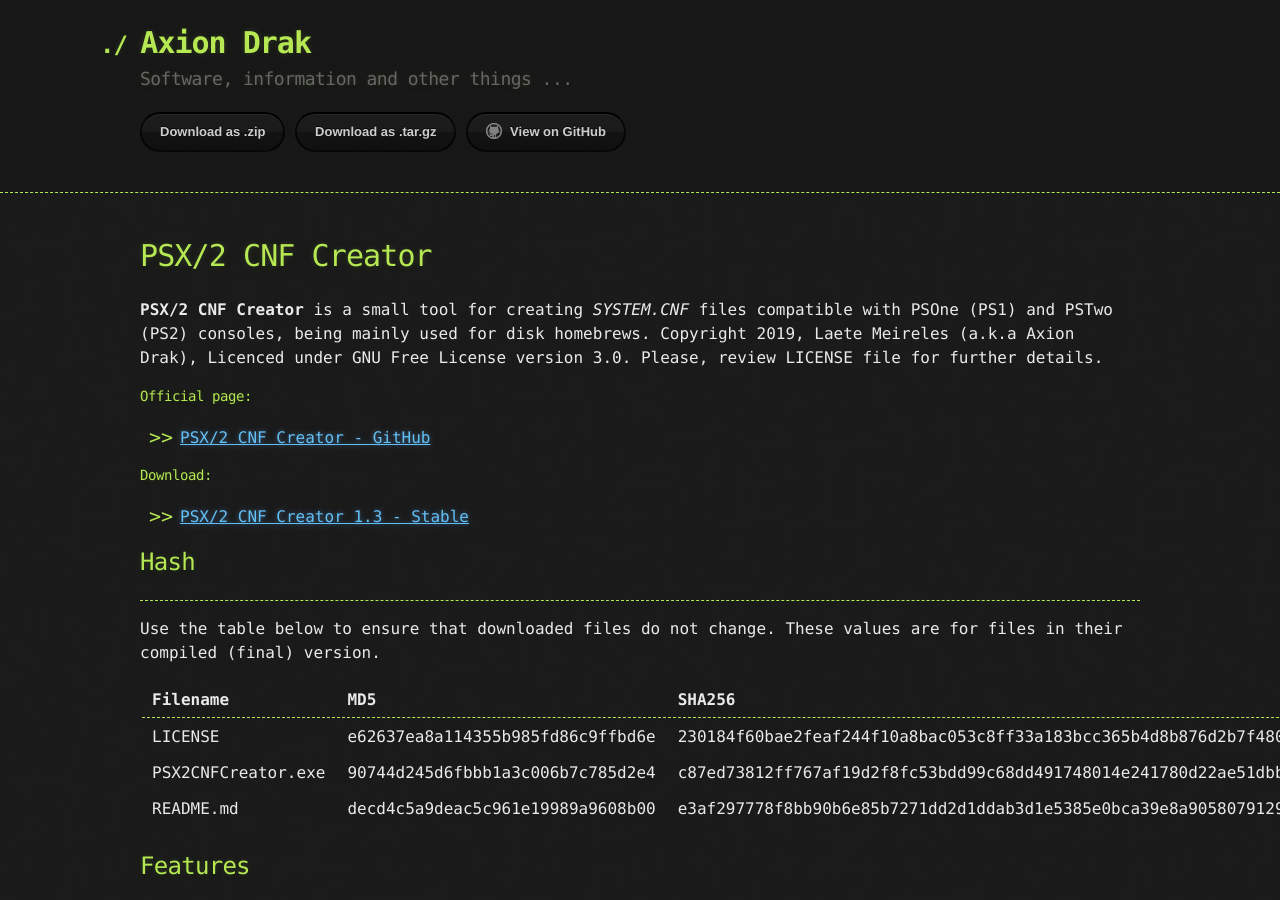
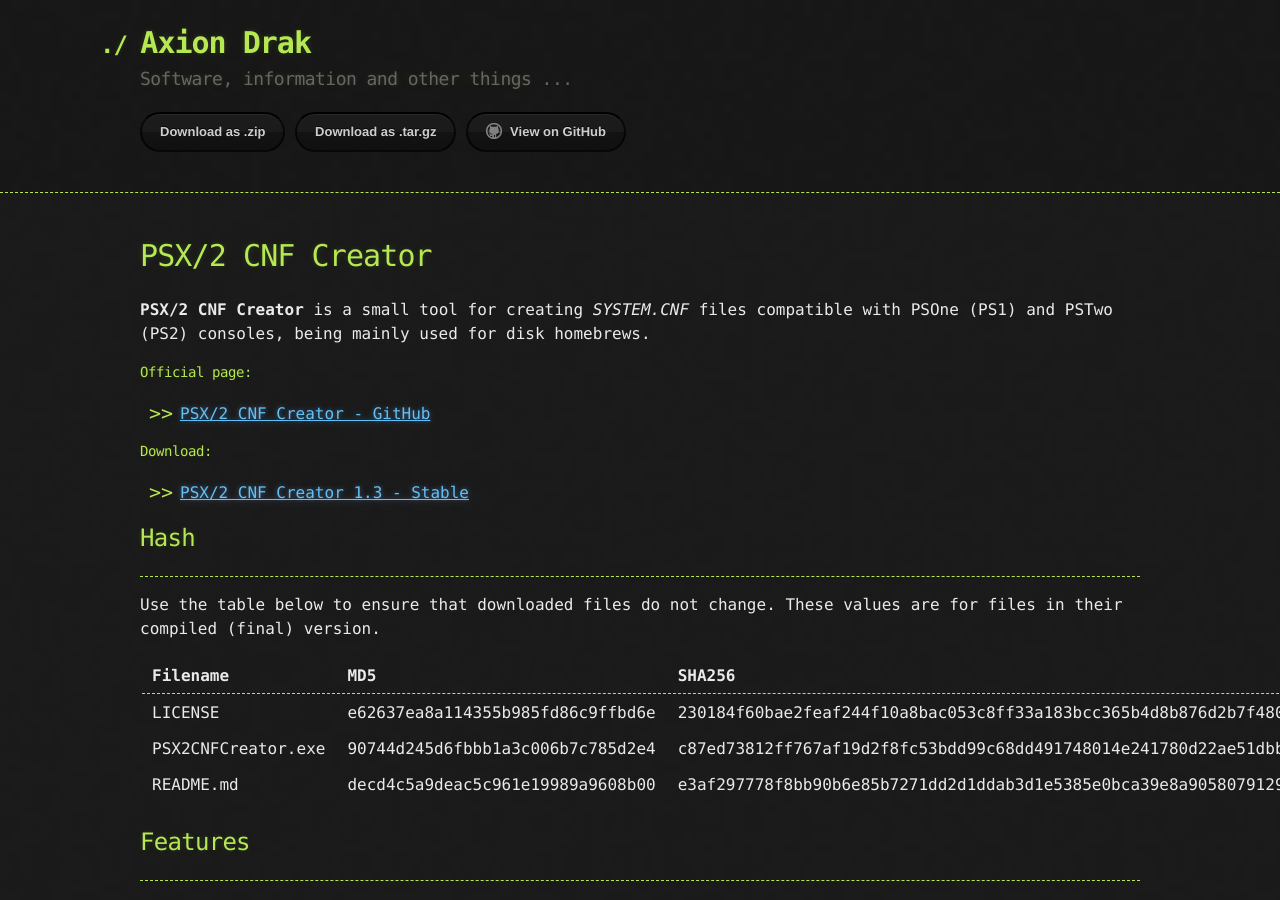
Before and after one commit to AxionDrak/axiondrak.github.io, a Jekyll site: the page built from psx-cnf.md, in a window 1280 px wide and 900 px high. Built offline with Jekyll 4.4.1, drawn with Linux system fonts in a browser that asks for light colours; our own code applies the rules of GitHub Pages for plain Markdown files; part of the change alters nothing that is shown; some of the changed text lies outside the part shown.

Commit message:
Update psx-cnf.md

```diff
--- a/psx-cnf.md
+++ b/psx-cnf.md
@@ -5,7 +5,6 @@ layout: default
 # PSX/2 CNF Creator
 
 **PSX/2 CNF Creator** is a small tool for creating _SYSTEM.CNF_ files compatible with PSOne (PS1) and PSTwo (PS2) consoles, being mainly used for disk homebrews.
-Copyright 2019, Laete Meireles (a.k.a Axion Drak), Licenced under GNU Free License version 3.0. Please, review LICENSE file for further details.
 
 #### Official page:
 
@@ -127,7 +126,10 @@ See _README_ for PSX/2 CNF Creator information.
 
 ## License
 * * *
-This project is released under the GNU license. If you redistribute the binary
-or source code of PSX/2 CNF Creator, please attach file _LICENSE_ with your products.
+This project is released under the GNU license. If you redistribute the binary or source code of PSX/2 CNF Creator, please attach file _LICENSE_ with your products.
+Review LICENSE file for further details.
+
+* * *
+Copyright 2019, Laete Meireles (a.k.a Axion Drak)
 
 <<[back](./)
```
